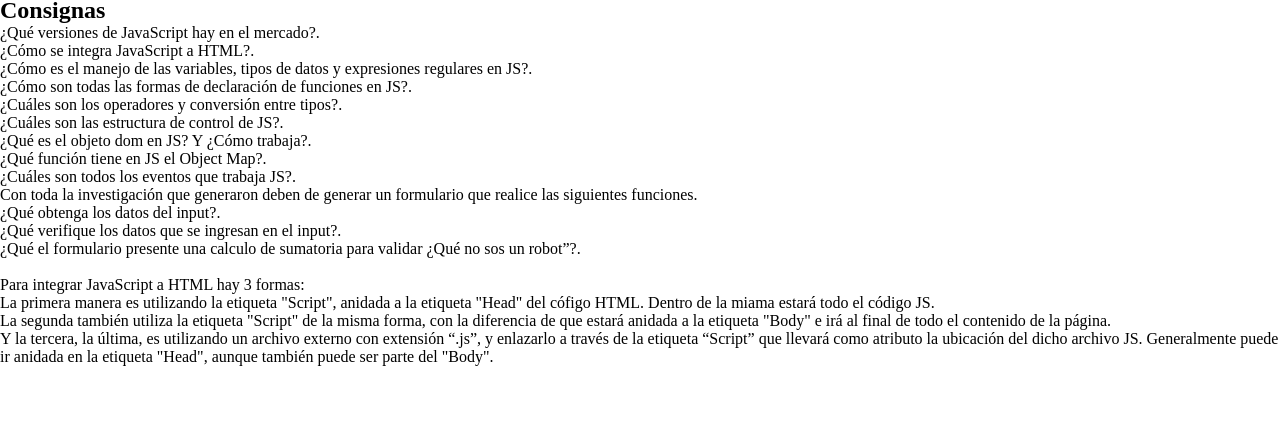
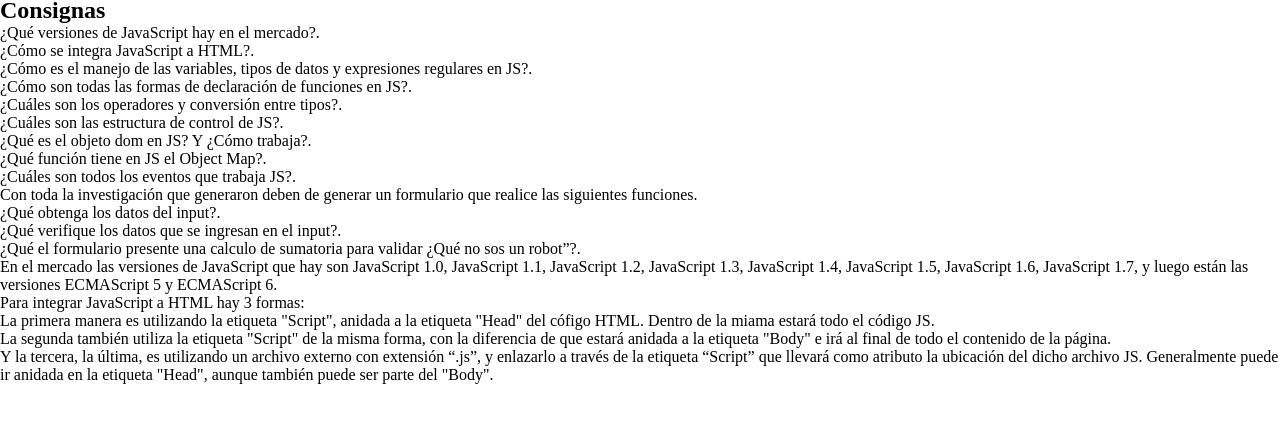
Before and after one commit to ReginaPescara/TrabajoPracticoN6, a plain HTML site: page index.html in a window 1280 px wide. Shown: the part 40-462 px from the top of the page. Drawn offline with Linux system fonts and the light colour scheme.

Commit message:
Agregando contenido al primer inciso de las respuestas

```diff
--- a/index.html
+++ b/index.html
@@ -34,7 +34,8 @@
     </div>
     <div class="respuestas">
         <ol>
-            <div class="rtas"><li></li></div>
+            <div class="rtas"><li>En el mercado las versiones de JavaScript que hay son JavaScript 1.0, JavaScript 1.1, JavaScript 1.2, JavaScript 1.3, JavaScript 1.4, JavaScript 1.5, JavaScript 1.6, JavaScript 1.7, y luego están las versiones ECMAScript 5 y ECMAScript 6.
+            </li></div>
             <div class="rtas"><li>Para integrar JavaScript a HTML hay 3 formas:
                 <ul>
                     <li>La primera manera es utilizando la etiqueta "Script", anidada a la etiqueta "Head" del cófigo HTML. Dentro de la miama estará todo el código JS.</li>
```
